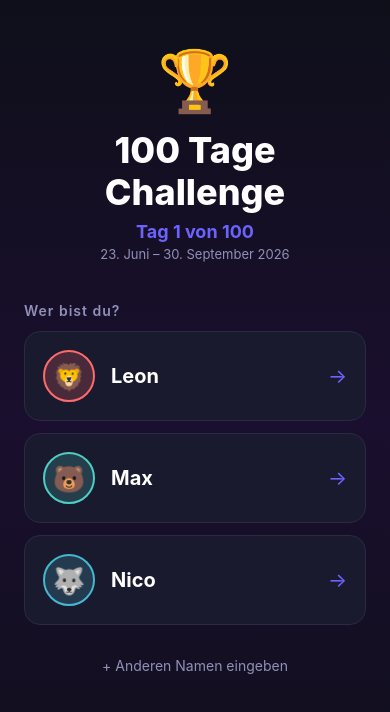
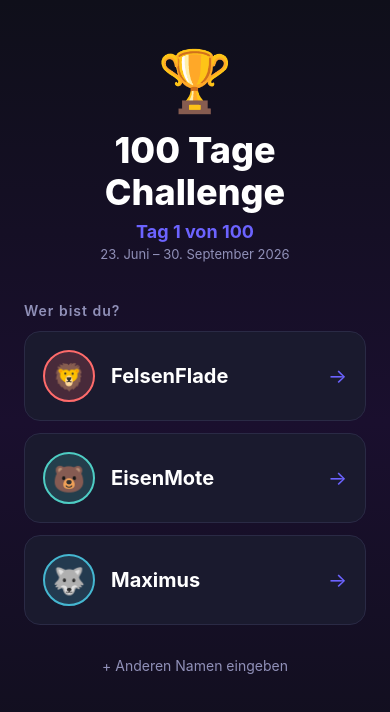
Before and after one commit to samenschluck/challenge, a React Native app: screen / in a window 390 px wide. Shown: the top 712 px of the page. Built offline with nearby package versions, Linux system fonts and the light colour scheme; no server answers; the database is empty.

Commit message:
chore: Namen auf FelsenFlade, EisenMote, Maximus geändert
Co-Authored-By: Claude Sonnet 4.6 <noreply@anthropic.com>
Claude-Session: https://claude.ai/code/session_01A1S8xqpEq1bDhRKN8dHVKQ

```diff
--- a/src/screens/LoginScreen.tsx
+++ b/src/screens/LoginScreen.tsx
@@ -10,9 +10,9 @@ import { useApp } from '../context/AppContext';
 import { getTodayDayNumber } from '../utils/dateUtils';
 
 const PRESET_USERS = [
-  { name: 'Leon', avatar: AVATARS[0], avatarColor: AVATAR_COLORS[0] },
-  { name: 'Max', avatar: AVATARS[1], avatarColor: AVATAR_COLORS[1] },
-  { name: 'Nico', avatar: AVATARS[2], avatarColor: AVATAR_COLORS[2] },
+  { name: 'FelsenFlade', avatar: AVATARS[0], avatarColor: AVATAR_COLORS[0] },
+  { name: 'EisenMote', avatar: AVATARS[1], avatarColor: AVATAR_COLORS[1] },
+  { name: 'Maximus', avatar: AVATARS[2], avatarColor: AVATAR_COLORS[2] },
 ];
 
 export default function LoginScreen() {
```
